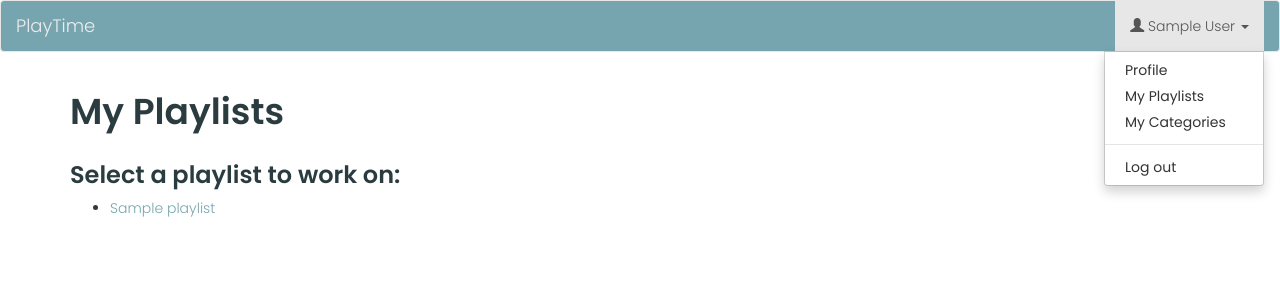
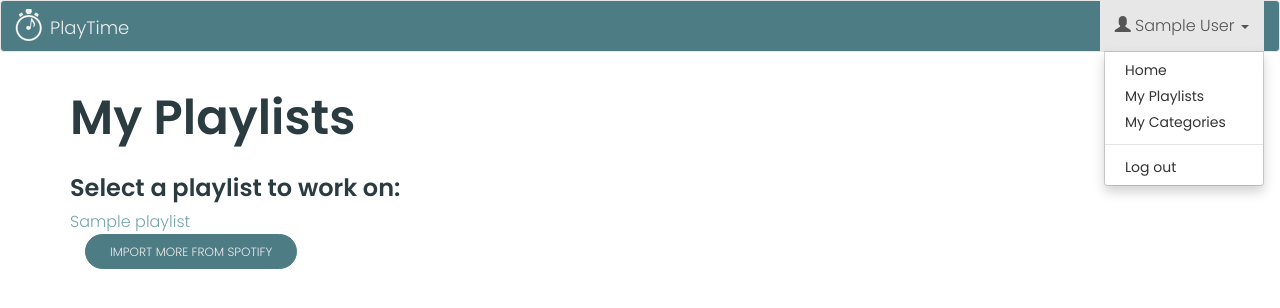
Before and after one commit to thevalerie/playtime, a Flask app: page /my_playlists in a window 1280 px wide, after a click that opens the changed part. Shown: the top 308 px of the page. Run offline with Flask 2, Linux system fonts and the light colour scheme; the visitor is signed in with stand-in values (Sample User, id 1); tables that the repository leaves empty hold one stand-in row (values such as "Sample post"); data that the repository does not hold is empty; some libraries are stand-ins or nearby versions.

Commit message:
Styling v2

```diff
--- a/api_calls.py
+++ b/api_calls.py
@@ -63,8 +63,10 @@ def get_playlist_data(sp_user_id, sp_playlist_id):
 
     response = requests.get(url, headers=headers, params=payload)
     playlist_data = response.json()
+    print playlist_data
     playlist_name = playlist_data['name']
     tracks_to_add = playlist_data['tracks']['items']
+
 
     return [playlist_name, tracks_to_add]
 
--- a/server.py
+++ b/server.py
@@ -228,10 +228,10 @@ def match_tracks_to_category():
     return jsonify({'matchingTracks': track_ids, 'categoryName': selected_cat.cat_name})
 
 
-@app.route('/get_recommendations')
-def category_recommendations():
+@app.route('/get_recommendations/<cat_id>')
+def category_recommendations(cat_id):
 
-    cat_id = request.args.get('cat_id')
+    # cat_id = request.args.get('cat_id')
 
     category, recommended_tracks = h.get_category_recommendations(cat_id)
 
--- a/static/js/load-db-playlists.jsx
+++ b/static/js/load-db-playlists.jsx
@@ -30,10 +30,17 @@ class CurrentDbPlaylists extends React.Component {
         if (this.props.dbPlaylists.length > 0) {
             dbPlaylistsToDisplay =
                 <div>
-                    <h3>Select a playlist to work on:</h3>
-                    <ul>
-                        { this.createLinks() }
-                    </ul>
+                    <div>
+                        <h3>Select a playlist to work on:</h3>
+                        <table>
+                        <tbody>
+                            { this.createLinks() }
+                        </tbody>
+                        </table>
+                    </div>
+                    <div className='col-xs-12'>
+                        <button className='btn btn-default'>Import more from Spotify</button>
+                    </div>
                 </div>
         } else {
             dbPlaylistsToDisplay =
@@ -80,13 +87,13 @@ class PlaylistLink extends React.Component {
 
     render() {
         return (
-            <div >
-                <li>
+                <tr>
+                    <td>
                     <a href={'/playlist/'+ this.props.dbPlaylistId}>
                     {this.props.dbPlaylistName}
                     </a>
-                </li>
-            </div>
+                    </td>
+                </tr>
         );
     }
 }
--- a/static/styles.css
+++ b/static/styles.css
@@ -1,6 +1,6 @@
 /* COLORS */
 /*
-teal: #76A5AF
+teal: #4D7C84
 dark teal (black alternative): #2B3C40
 coral: #DD8787
 light gray (white alternative): #EDEDED
@@ -11,6 +11,7 @@ yellow: #E0D18D
 body {
     font-family: 'Poppins', 'Helvetica', 'Arial', sans-serif;
     font-weight: 300;
+    font-size: 16px;
     color: #2B3C40;
 }
 
@@ -18,9 +19,12 @@ h1, h2, h3 {
     font-weight: 800;
 }
 
+h1 {
+    font-size: 48px;
+}
+
 th {
     font-weight: 200;
-    font-size: 12px;
 }
 
 a {
@@ -36,39 +40,60 @@ a:hover {
     background-image: url('images/dailey_b_w_planks.jpg');
     background-size: cover;
     /*width: 640px;*/
-    height: 809px;
+    height: 600px;
+}
+
+.table {
+    margin: 20px 0px;
 }
 
 .navbar-default {
-    background-color: #76A5AF;
+    background-color: #4D7C84;
     color: #EDEDED;
+}
+
+.navbar-brand {
+    padding: 8px 12px;
 }
 
 .navbar-default .navbar-nav>li>a, .navbar-default .navbar-brand {
     color: #EDEDED;
 }
 
+.icon {
+    padding-bottom: 8px;
+    padding-right: 5px;
+}
+
 .btn-default {
-    border-radius: 25px;
-    background-color: #76A5AF;
-    border-color: #76A5AF;
-    padding: 8px 22px;
+    border-radius: 24px;
+    background-color: #4D7C84;
+    border-color: #4D7C84;
+    padding: 8px 24px;
     text-transform: uppercase;
-    font-size: 11px;
+    font-size: 12px;
     font-weight: 300;
     color: #EDEDED;
 }
 
 .btn-md {
-    font-size: 14px;
+    /*font-size: 12px;*/
+    padding: 8px 32px;
 }
 
 .btn-lg {
-    font-size: 18px;
+    /*font-size: 24px;*/
+    padding: 8px 86px;
 }
 
 .dropdown:hover {
     color: #DD8787;
+}
+
+.dropdown-menu-right {
+    right: 132px;
+    left: auto;
+    top: 32px;
 }
 
 .open>.dropdown-toggle.btn-default:focus, .open>.dropdown-toggle.btn-default:hover {
@@ -85,6 +110,9 @@ a:hover {
     width: 10px;
 }
 
+.view-action-btn {
+    margin-right: 8px;
+}
 #playlists-div {
     background-image: url('images/dailey_b_w_lunges.jpg');
 }
@@ -100,3 +128,12 @@ a:hover {
 #categories-table>tbody>tr>td {
     border-top: 0px;
 }
+
+#selectPlaylistDropdown {
+    margin-right: 9em;
+}
+
+#addToPlaylistDropdown {
+    margin-right: 11em;
+    top: 8.2em;
+}
--- a/templates/base.html
+++ b/templates/base.html
@@ -18,7 +18,7 @@
                 <span class="icon-bar"></span>
                 <span class="icon-bar"></span>
               </button>
-              <a class="navbar-brand" href="/">PlayTime</a>
+              <a class="navbar-brand" href="/"><span><img class='icon' src='/static/images/musical_stopwatch_gray.png'></span>PlayTime</a>
             </div>
             <!-- Collect the nav links, forms, and other content for toggling -->
             <div class="collapse navbar-collapse" id="bs-example-navbar-collapse-1">
@@ -29,7 +29,7 @@
                     <span>{{ user.display_name }}</span>
                     <span class="caret"></span></a>
                   <ul class="dropdown-menu">
-                    <li><a href='/profile'>Profile</a></li>
+                    <li><a href='/profile'>Home</a></li>
                     <li><a href='/my_playlists'>My Playlists</a></li>
                     <li><a href='/my_categories'>My Categories</a></li>
                     <li role="separator" class="divider"></li>
--- a/templates/homepage.html
+++ b/templates/homepage.html
@@ -22,7 +22,7 @@
                 <span class="icon-bar"></span>
                 <span class="icon-bar"></span>
               </button>
-              <a class="navbar-brand" href="/"><span class='brand-play'>Play</span><span class='brand-time'>Time</span></a>
+              <a class="navbar-brand" href="/"><span><img class='icon' src='static/images/musical_stopwatch_gray.png'></span>PlayTime</a>
             </div>
             <!-- Collect the nav links, forms, and other content for toggling -->
             <div class="collapse navbar-collapse" id="bs-example-navbar-collapse-1">
```
Also changed, not shown: static/js/add-tracks.js (+19 -3 lines), static/js/my-categories.js (+13 -13 lines), templates/my_categories.html (+4 -4 lines), templates/playlist.html (+10 -9 lines), templates/profile-page.html (+7 -7 lines), templates/recommendations.html (+34 -14 lines), static/images/musical_stopwatch.png (added), static/images/musical_stopwatch_gray.png (added).
